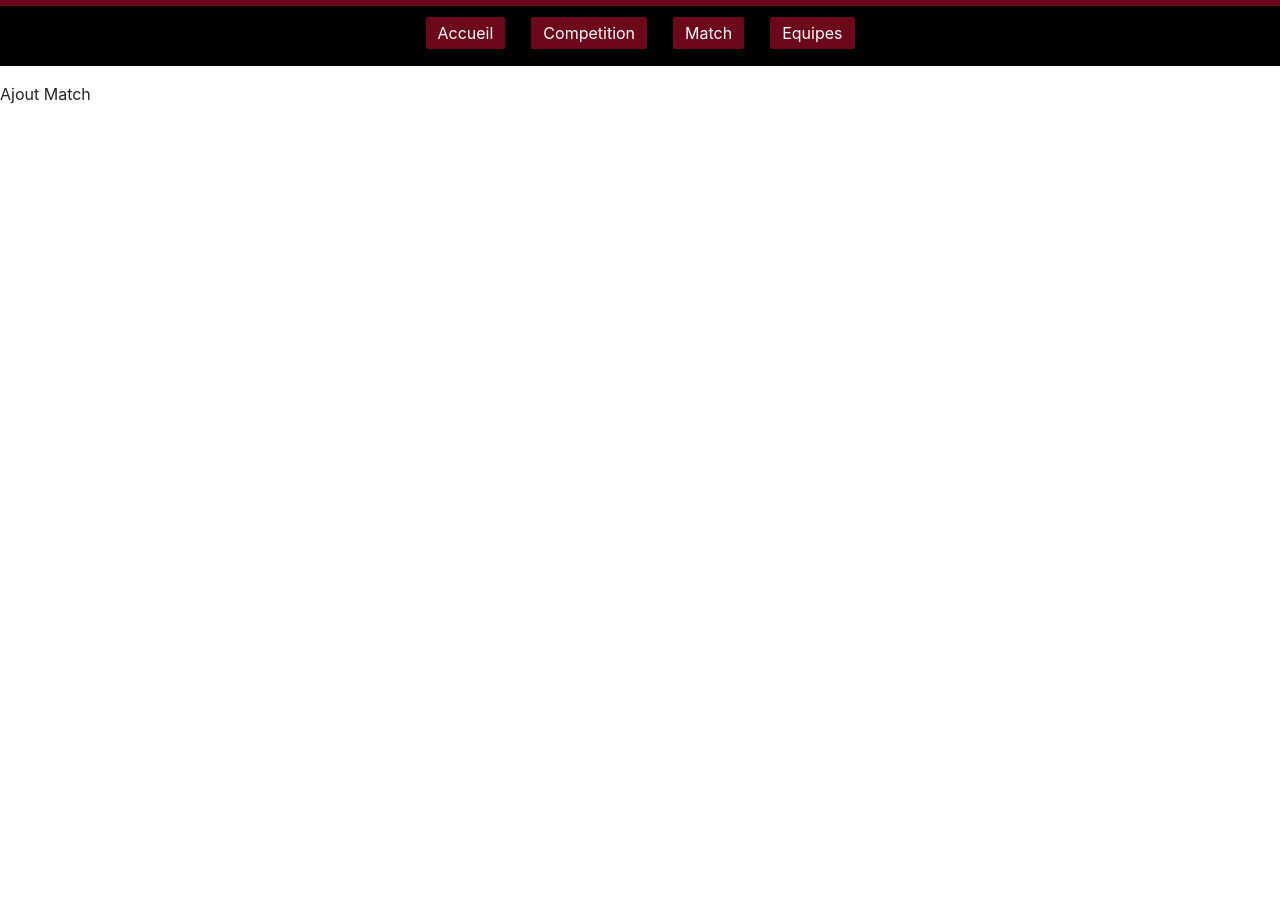
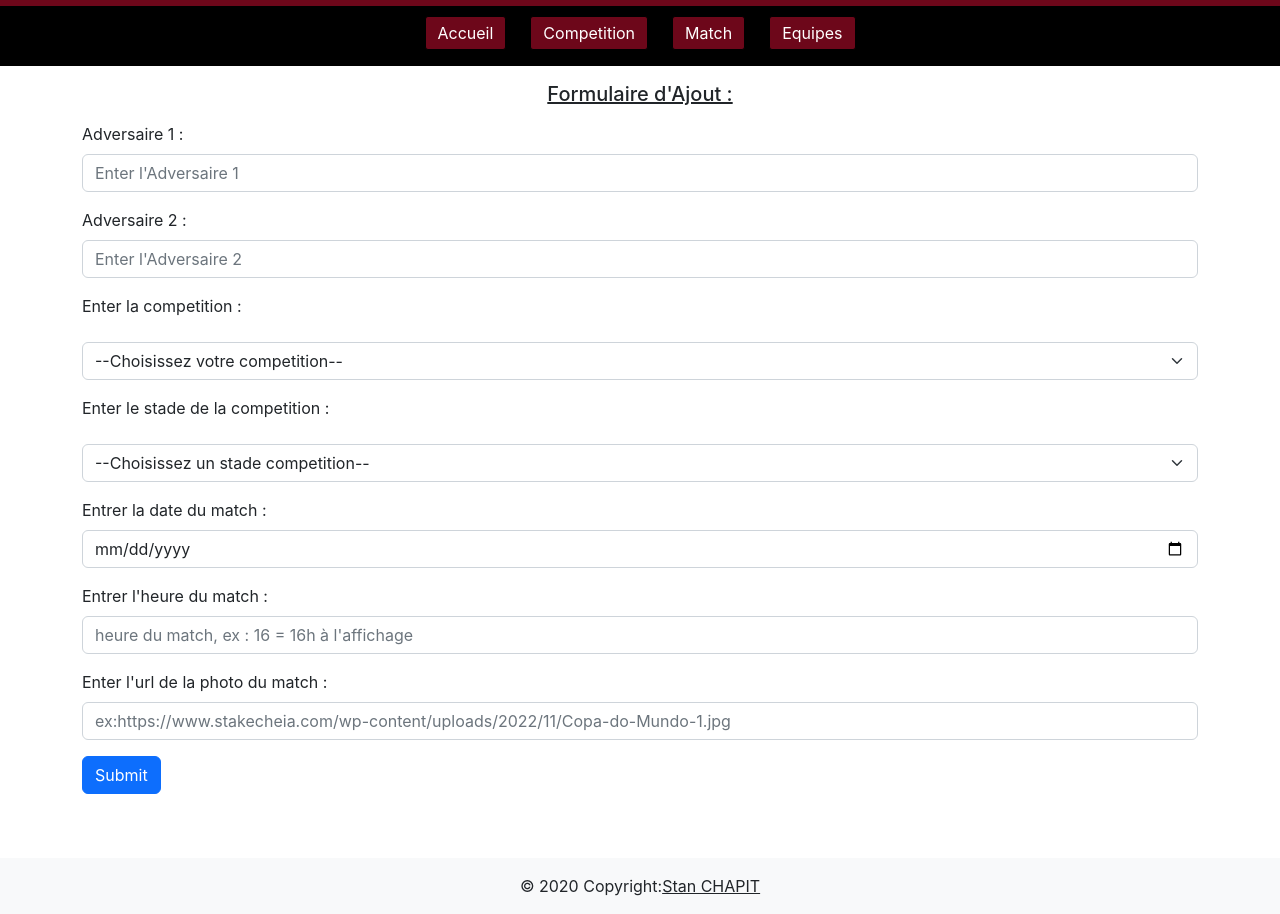
Before and after one commit to Stanchpt/Appli-React-Foot, a React (Create React App) app: page /AjoutMatch in a window 1280 px wide. Shown: the part 260-1174 px from the top of the page. Before the commit the page ends 800 px from the top, so only its background shows below. Built offline with nearby package versions, Linux system fonts and the light colour scheme.

Commit message:
POST page AJoutMatch et AjoutCompet TERMINE

```diff
--- a/src/App.tsx
+++ b/src/App.tsx
@@ -1,6 +1,7 @@
 import React from "react";
 import { BrowserRouter } from "react-router-dom";
 import Content from "./components/organisms/Content";
+import Footer from "./components/organisms/Footer";
 import Header from "./components/organisms/Header";
 
 const App = () => {
@@ -8,6 +9,7 @@ const App = () => {
       <BrowserRouter>
         <Header />
         <Content />
+        <Footer />
       </BrowserRouter>
   );
 };
--- a/src/components/molecules/afficheMatch.tsx
+++ b/src/components/molecules/afficheMatch.tsx
@@ -7,16 +7,17 @@ interface AffichematchProps {
   stade_competition : string;
   datematch: string;
   heure : number;
+  img_match :string;
 }
 
-const AfficheMatch = ({adv1, adv2,competition, stade_competition, datematch, heure }: AffichematchProps) => {
+const AfficheMatch = ({adv1, adv2,competition, stade_competition, datematch, heure, img_match }: AffichematchProps) => {
   return (
     <Container>
       <div className="container justify-content-center">
       <p className="card-text">{competition}</p>
       <p className="card-text">{stade_competition}</p>
         <div className="card">
-          <img src="https://www.stakecheia.com/wp-content/uploads/2022/11/Copa-do-Mundo-1.jpg" className="card-img-top" alt="Img-Default"/>
+          <img src={img_match} className="card-img-top" alt="Img-Default"/>
           <div className="card-body">
             <h5 className="card-title">{adv1} - {adv2}</h5>
             <div className="date-heure">
--- a/src/components/organisms/Content.tsx
+++ b/src/components/organisms/Content.tsx
@@ -3,6 +3,7 @@ import { Route, Routes } from "react-router-dom";
 import AfficheCompetPage from "../../pages/AfficheCompetPage";
 import AfficheMatchPage from "../../pages/AfficheMatchPage";
 import AjoutCompet from "../../pages/AjoutCompet";
+import AjoutMatch from "../../pages/AjoutMatch";
 import HomePage from "../../pages/HomePage";
 
 const Content = () => {
@@ -12,11 +13,11 @@ const Content = () => {
       <Route path="competition" element={<AfficheCompetPage/>} />
       <Route path="match" element={<AfficheMatchPage />} />
       <Route path="team" element={<div>Les Equipes</div>} />
-      <Route path="ViewPlayerTeam" element={<div>Les joueurs de la team</div>}/>
-      <Route path="AjoutMatch" element={<div>Ajout Match</div>}/>
+      <Route path="AjoutMatch" element={<AjoutMatch/>}/>
       <Route path="AjoutCompet" element={<AjoutCompet/>}/>
       <Route path="AjoutPlayer" element={<div>Ajout Player</div>}/>
       <Route path="AjoutTeam" element={<div>Ajout Team</div>}/>
+      <Route path="ViewPlayerTeam" element={<div>Les joueurs de la team</div>}/>
     </Routes>
   );
 };
--- /dev/null
+++ b/src/components/organisms/Footer.tsx
@@ -0,0 +1,31 @@
+import React from "react";
+import styled from "styled-components";
+
+
+const Footer = () =>{
+    return (
+        <Container>
+            <footer className="bg-light text-center text-lg-start">
+                <div className="text-center p-3">
+                    © 2020 Copyright:
+                    <a className="text-dark" href="">Stan CHAPIT</a>
+                </div>
+            </footer>
+        </Container>
+    )
+}
+
+export default Footer;
+
+const Container = styled.header`
+footer{
+    margin-top : 5%;
+}
+img {
+    width: 64px;
+    height: 64px;
+    border-radius: 50%;
+    background-color: white;
+    margin-bottom : 10px;
+  }
+`;
--- a/src/pages/AfficheMatchPage.tsx
+++ b/src/pages/AfficheMatchPage.tsx
@@ -1,4 +1,6 @@
 import React, { useEffect, useState } from "react";
+import { Link } from "react-router-dom";
+import styled from "styled-components";
 import AfficheMatch from "../components/molecules/afficheMatch";
 
 function AfficheMatchPage() {
@@ -25,7 +27,11 @@ function AfficheMatchPage() {
 
   return (
     //Remplissage du composant afficheMatch avec les données récupèrées via l'api
+    <Container>
       <div className ="container">
+          <div className="btn_aj_match">
+            <Link to={"/AjoutMatch"}> + Ajout un nouveau match</Link>
+          </div>
         <div className="AfficheMatch">
             {matchs.map((item) => (
               // <AfficheMatch key={item.id} {...item} />
@@ -36,11 +42,27 @@ function AfficheMatchPage() {
                 competition={item.competition}
                 stade_competition={item.stade_competition}
                 heure={item.heure}
-              datematch={item.date}/>
+                datematch={item.date}
+                img_match = {item.img_match}/>
             ))}
         </div>
       </div>
+    </Container>
   );
 };
 
 export default AfficheMatchPage;
+
+const Container = styled.div`
+.btn_aj_match{
+  text-align:center;
+  padding :15px;
+}
+.btn_aj_match a{
+  border-bottom : solid 2px black;
+}
+a{
+  text-decoration :none;
+  font-size : 18px;
+}
+`;
--- a/src/pages/AjoutCompet.tsx
+++ b/src/pages/AjoutCompet.tsx
@@ -15,6 +15,13 @@ function AjoutCompet() {
     const handleSubmit = async(e: { preventDefault: () => void; }) =>{
         e.preventDefault();
         console.log(nom, Annee, nb_equipe, region, url_info, url_image)
+        try{
+            const resp = await axios.post(url, {nom : nom, Annee : Annee, nb_equipe: nb_equipe,
+            region : region, url_info:url_info, url_image:url_image });
+            console.log(resp.data);
+        }catch(error){
+            console.log("La requête n'a pas été effectué");
+        }
     }
 
 
--- /dev/null
+++ b/src/pages/AjoutMatch.tsx
@@ -0,0 +1,113 @@
+import { render } from "@testing-library/react";
+import axios from "axios";
+import React, { useRef, useState } from "react";
+import styled from "styled-components";
+function AjoutMatch() {
+    const url= "http://localhost:3000/matchs/"
+
+    const [adv1, SetAdv1] = useState('')
+    const [adv2, SetAdv2] = useState('')
+    const [competition, SetCompetition] = useState('')
+    const [stade_competition, SetStdCompet] = useState('')
+    const [date, SetDate] = useState('')
+    const [heure, SetHeure] = useState('')
+    const [img_match, SetImgMatch]= useState('')
+
+    const handleSubmit = async(e: { preventDefault: () => void; }) =>{
+        e.preventDefault();
+        console.log(adv1, adv2, competition, stade_competition, date, heure, img_match)
+        try{
+            const resp = await axios.post(url, {Adv1 : adv1, Adv2:adv2,
+            competition:competition, stade_competition:stade_competition,
+            date:date, heure: heure, img_match:img_match});
+            console.log(resp.data);
+        }catch(error){
+            console.log("La requête n'a pas été effectué");
+        }
+    }
+
+
+    return (
+        //Remplissage du composant afficheMatch avec les données récupèrées via l'api
+        <div className ="container">
+          <div className="AjoutMatch">
+            <Container>
+                <div className='form_match'>
+                    <form className="Form" onSubmit={handleSubmit}>
+                        <u><h5>Formulaire d'Ajout : </h5></u>
+                        <div className="mb-3 mt-3">
+                            <label htmlFor="adv1" className="form-label">Adversaire 1 :</label>
+                            <input type="text" className="form-control" id="adv1" placeholder="Enter l'Adversaire 1"
+                            name="adv1" value ={adv1} onChange={(e)=>SetAdv1(e.target.value)} required/>
+                        </div>
+                        <div className="mb-3 mt-3">
+                            <label htmlFor="Adv2" className="form-label">Adversaire 2 :</label>
+                            <input type="text" className="form-control" id="Adv2" placeholder="Enter l'Adversaire 2"
+                            name="Adv2" value ={adv2} onChange={(e)=>SetAdv2(e.target.value)} required/>
+                        </div>
+                        <div className="mb-3 mt-3">
+                            <label htmlFor="competition" className="form-label">Enter la competition :</label>
+                            {/* <input type="text" className="form-control" id="stade_competition" placeholder="Enter la region de la competition" name="stade_competition"/> */}
+                            <select className="form-select mt-3" value ={competition} onChange={(e)=>SetCompetition(e.target.value)} required>
+                                <option selected>--Choisissez votre competition--</option>
+                                <option value="Coupe_du_monde">Coupe du monde</option>
+                                <option value="Euro">Euro</option>
+                                <option value="Copa America">Copa America</option>
+                                <option value="CAN">Coupe d'Afrique des Nations</option>
+                                <option value="Ligue des Champions">Ligue des Champions</option>
+                                <option value="Europa League">Europa League</option>
+                                <option value="Europa Conference League">Europa Conference League</option>
+                                <option value="Ligue 1">Ligue 1</option>
+                                <option value="Ligue 2">Ligue 2</option>
+                                <option value="Liga BBVA">Liga BBVA</option>
+                                <option value="Bundesliga">Bundesliga</option>
+                                <option value="Premier League">Premier League</option>
+                                <option value="Serie A">Serie A</option>
+                            </select>
+                        </div>
+                        <div className="mb-3 mt-3">
+                            <label htmlFor="stade_competition" className="form-label">Enter le stade de la competition :</label>
+                            {/* <input type="text" className="form-control" id="stade_competition" placeholder="Enter la region de la competition" name="stade_competition"/> */}
+                            <select className="form-select mt-3" value ={stade_competition} onChange={(e)=>SetStdCompet(e.target.value)} required>
+                                <option selected>--Choisissez un stade competition--</option>
+                                <option value="Match de Poule">Match de Poule</option>
+                                <option value="8ème de Finale">8ème de Finale</option>
+                                <option value="Quart de Finale">Quart de Finale</option>
+                                <option value="Demi Finale">Demi Finale</option>
+                                <option value="Finale">Finale</option>
+                                <option value="Eliminatoire">Eliminatoire</option>
+                                <option value="Match de Championnat">Match de Championnat</option>
+                            </select>
+                        </div>
+                        <div className="mb-3 mt-3">
+                            <label htmlFor="Date" className="form-label">Entrer la date du match :</label>
+                            <input type="date" className="form-control" id="Date" placeholder="date du match, ex: 10/08/2022 ou 08/10/2022"
+                            name="Date" value ={date} onChange={(e)=>SetDate(e.target.value)} required/>
+                        </div>
+                        <div className="mb-3 mt-3">
+                            <label htmlFor="heure" className="form-label">Entrer l'heure du match :</label>
+                            <input type="number" className="form-control" id="Date" placeholder="heure du match, ex : 16 = 16h à l'affichage"
+                            name="heure" value ={heure} onChange={(e)=>SetHeure(e.target.value)}/>
+                        </div>
+                        <div className="mb-3 mt-3">
+                            <label htmlFor="url_image_match" className="form-label">Enter l'url de la photo du match :</label>
+                            <input type="text" className="form-control" id="url_image_match" placeholder="ex:https://www.stakecheia.com/wp-content/uploads/2022/11/Copa-do-Mundo-1.jpg"
+                            name="url_image_match" value ={img_match} onChange={(e)=>SetImgMatch(e.target.value)}/>
+                        </div>
+
+                        <button type="submit" className="btn btn-primary">Submit</button>
+                    </form>
+                </div>
+            </Container>
+          </div>
+        </div>
+      );
+};
+
+export default AjoutMatch;
+
+const Container = styled.div`
+h5{
+    text-align: center;
+}
+`;
```
Lines whose indentation alone changed are shown as unchanged.
